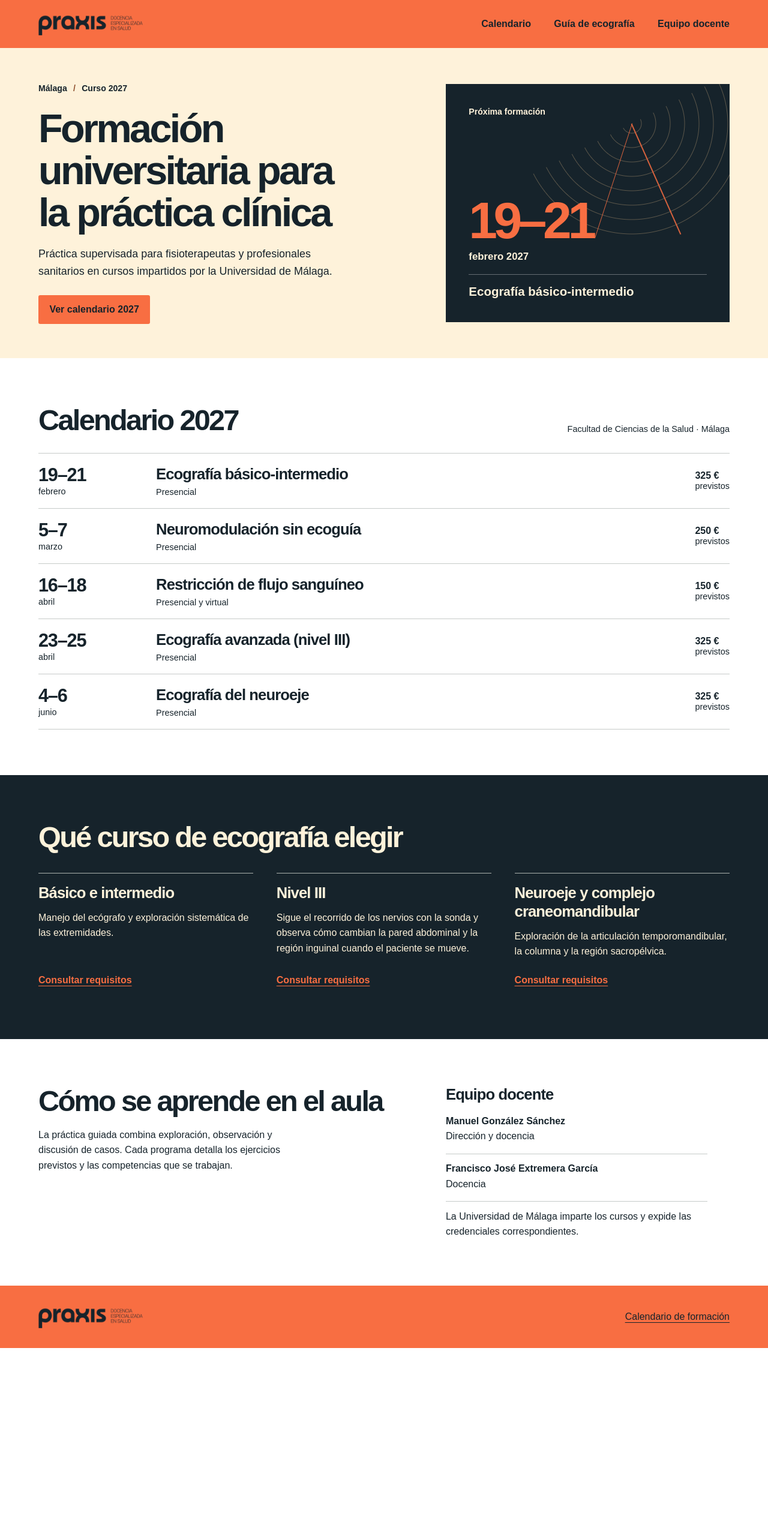
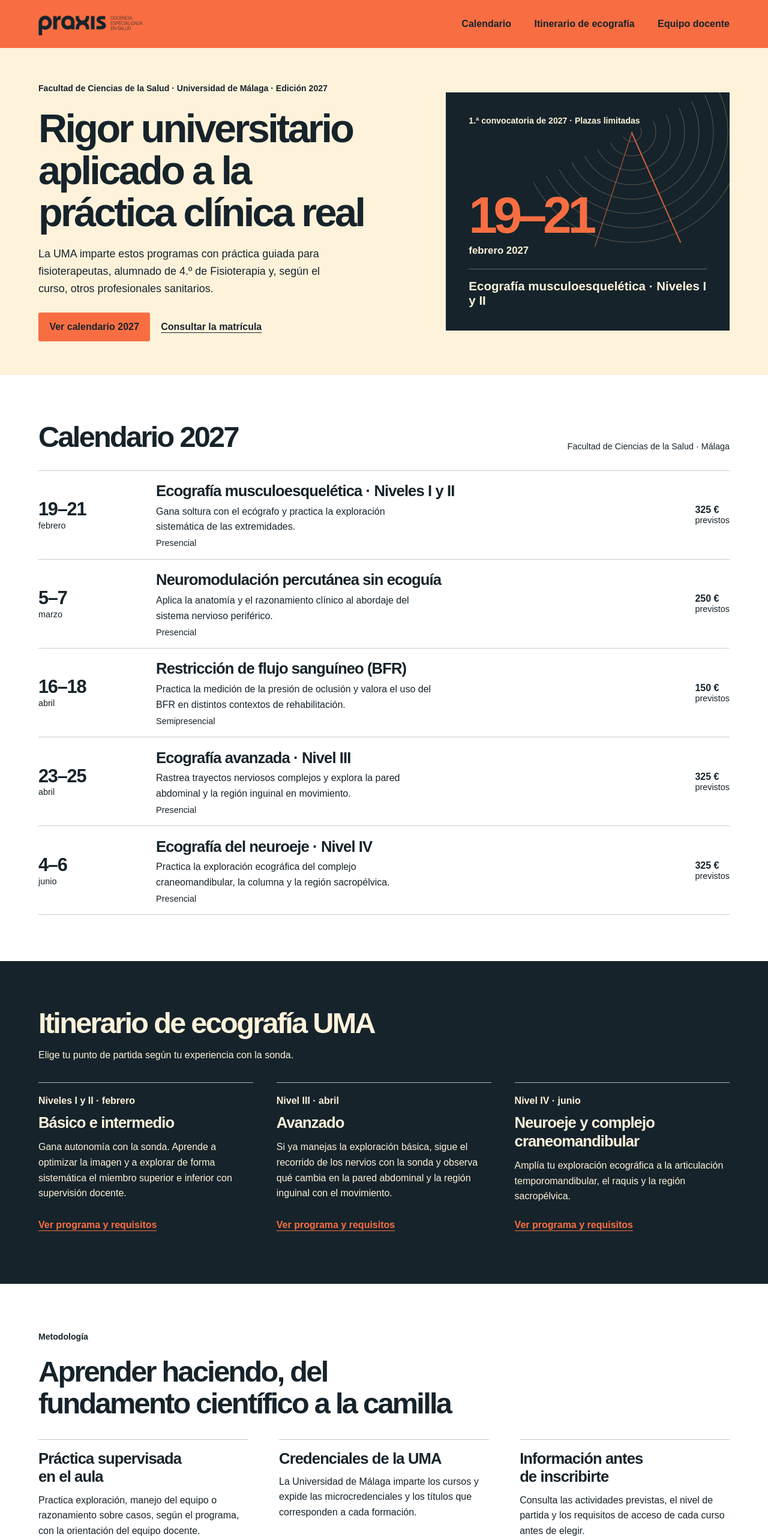
Before and after one commit to elfisiologico/praxis-fisioformacion, an Astro site: page / in a window 1280 px wide. Shown: the top 2562 px of the page at 60% size. Before the commit the page ends 2247 px from the top, so only its background shows below. Built offline with nearby package versions, Linux system fonts and the light colour scheme; Astro itself is replaced by a stand-in of ours.

Commit message:
Aplicar la auditoría editorial a la portada de Praxis

```diff
--- a/src/layouts/Site.astro
+++ b/src/layouts/Site.astro
@@ -7,10 +7,10 @@ const canonical=new URL(Astro.url.pathname,Astro.site);
 ---
 <!doctype html><html lang="es"><head><meta charset="utf-8"/><meta name="viewport" content="width=device-width,initial-scale=1"/><title>{title} · Praxis Fisioformación</title><meta name="description" content={description}/><link rel="canonical" href={canonical}/><meta property="og:title" content={title}/><meta property="og:description" content={description}/><meta property="og:type" content="website"/><meta property="og:url" content={canonical}/><meta property="og:image" content={new URL(base+'media/'+preview+'.png',Astro.site)}/><link rel="icon" href={base+'media/praxis.png'}/></head><body><a class="skip" href="#principal">Saltar al contenido</a><header>
   <a class="brand" href={base}><img src={base+'media/logo-corporativo-color.png'} class="corporate-logo" width="1000" height="1000" alt="Praxis Fisioformación, inicio"/></a>
-  <nav class="wide-nav" aria-label="Principal"><a href={base+'#calendario'}>Calendario</a><a href={base+'#ecografia'}>Guía de ecografía</a><a href={base+'#equipo'}>Equipo docente</a></nav>
+  <nav class="wide-nav" aria-label="Principal"><a href={base+'#calendario'}>Calendario</a><a href={base+'#ecografia'}>Itinerario de ecografía</a><a href={base+'#equipo'}>Equipo docente</a></nav>
   <details class="mobile-menu">
     <summary>Menú</summary>
-    <nav aria-label="Principal móvil"><a href={base+'#calendario'}>Calendario</a><a href={base+'#ecografia'}>Guía de ecografía</a><a href={base+'#equipo'}>Equipo docente</a></nav>
+    <nav aria-label="Principal móvil"><a href={base+'#calendario'}>Calendario</a><a href={base+'#ecografia'}>Itinerario de ecografía</a><a href={base+'#equipo'}>Equipo docente</a></nav>
   </details>
 </header><main id="principal"><slot/></main><footer><a href={base}><img src={base+'media/logo-corporativo-color.png'} class="corporate-logo" width="1000" height="1000" alt="Praxis Fisioformación, inicio"/></a><a href={base+'#calendario'}>Calendario de formación</a></footer></body></html>
 
--- a/src/layouts/style.css
+++ b/src/layouts/style.css
@@ -55,10 +55,23 @@ p,li {line-height:1.6}
 .guide article {display:flex;flex-direction:column;border-top:1px solid #adb3af;padding-top:1.1rem}
 .guide p {margin-block:.8rem}
 .guide a {margin-top:auto;color:var(--accent);gap:.65em}
-#equipo {display:grid;grid-template-columns:minmax(0,1.3fr) minmax(0,1fr);gap:clamp(24px,5vw,88px)}
-#equipo p {margin-top:1rem;max-width:49ch}
-.faculty strong {display:block}
-.faculty p+p {border-top:1px solid var(--line);padding-top:.7rem}
+#ecografia .section-intro {margin-top:.85rem}
+.guide .level,.role {font-weight:750}
+.guide .level {margin:0 0 .5rem}
+.hero-actions {display:flex;align-items:center;flex-wrap:wrap;gap:8px 18px}
+.hero-actions>a:not(.button) {display:inline-flex;align-items:center;min-height:44px;font-weight:700}
+.entry p {margin-top:.38rem;max-width:52ch}
+.editorial-grid {display:grid;grid-template-columns:repeat(3,minmax(0,1fr));gap:clamp(20px,4vw,52px);margin-top:2rem}
+.editorial-grid article {border-top:1px solid var(--line);padding-top:1rem}
+.editorial-grid p,.enrollment p {margin-top:.65rem}
+.team {background:var(--paper)}
+.team .editorial-grid,.enrollment {display:grid;grid-template-columns:repeat(2,minmax(0,1fr))}
+.enrollment {gap:clamp(18px,4vw,52px);align-items:center}
+.enrollment>.button {justify-self:start}
+.enrollment form {display:grid;gap:.65rem;max-width:30rem}
+.enrollment form .button {justify-self:start;cursor:pointer;border:0;font:inherit;font-weight:750}
+.enrollment label {font-weight:700}
+.enrollment :is(input,select) {font:inherit;color:inherit;min-height:44px;width:100%;background:white;border:1px solid #657179;border-radius:3px;padding:.5em}
 footer {background:var(--accent);color:var(--ink);padding-block:1.25rem;gap:1rem;flex-wrap:wrap}
 footer a {display:inline-flex;align-items:center;min-height:44px}
 .course {padding-top:1.25rem}
@@ -109,7 +122,7 @@ footer a {display:inline-flex;align-items:center;min-height:44px}
   .date {grid-row:span 2;align-self:start}
   .price {grid-column:2;font-weight:550;font-size:.85rem}
   .price small {display:inline;font-size:inherit}
-  .guide,#equipo,.coursegrid {grid-template-columns:1fr;gap:24px}
+  .guide,.editorial-grid,.team .editorial-grid,.enrollment,.coursegrid {grid-template-columns:1fr;gap:24px}
   .guide {margin-top:1.5rem}
   .guide p {margin:.45rem 0}
   .coursegrid {margin-top:1.2rem}
--- a/src/pages/index.astro
+++ b/src/pages/index.astro
@@ -1,39 +1,136 @@
 ---
 import Site from '../layouts/Site.astro';
 import courses from '../data/cursos.json';
-const url=(c)=>'cursos/'+c.slug+'/';
-const next=courses.find(c=>c.end>=new Date().toISOString().slice(0,10));
-const guide=[{c:courses[0],label:'Básico e intermedio',text:'Manejo del ecógrafo y exploración sistemática de las extremidades.'},{c:courses[3],label:'Nivel III',text:'Sigue el recorrido de los nervios con la sonda y observa cómo cambian la pared abdominal y la región inguinal cuando el paciente se mueve.'},{c:courses[4],label:'Neuroeje y complejo craneomandibular',text:'Exploración de la articulación temporomandibular, la columna y la región sacropélvica.'}];
+
+const url = (course) => 'cursos/' + course.slug + '/';
+const today = new Intl.DateTimeFormat('sv-SE', { timeZone: 'Europe/Madrid' }).format(new Date());
+const nextIndex = courses.findIndex(course => course.end >= today);
+const next = courses[nextIndex];
+const enrollmentPortal = 'https://www.titulacionespropias.uma.es/';
+const alertEndpoint = process.env.ENROLLMENT_ALERT_ENDPOINT;
+const privacyUrl = process.env.ENROLLMENT_ALERT_PRIVACY_URL;
+const alertsEnabled = alertEndpoint?.startsWith('https://') && privacyUrl?.startsWith('https://');
+
+const guide = [
+  {
+    course: courses[0],
+    level: 'Niveles I y II',
+    label: 'Básico e intermedio',
+    text: 'Gana autonomía con la sonda. Aprende a optimizar la imagen y a explorar de forma sistemática el miembro superior e inferior con supervisión docente.',
+  },
+  {
+    course: courses[3],
+    level: 'Nivel III',
+    label: 'Avanzado',
+    text: 'Si ya manejas la exploración básica, sigue el recorrido de los nervios con la sonda y observa qué cambia en la pared abdominal y la región inguinal con el movimiento.',
+  },
+  {
+    course: courses[4],
+    level: 'Nivel IV',
+    label: 'Neuroeje y complejo craneomandibular',
+    text: 'Amplía tu exploración ecográfica a la articulación temporomandibular, el raquis y la región sacropélvica.',
+  },
+];
+
+const agenda = [
+  { title: 'Ecografía musculoesquelética · Niveles I y II', benefit: 'Gana soltura con el ecógrafo y practica la exploración sistemática de las extremidades.' },
+  { title: 'Neuromodulación percutánea sin ecoguía', benefit: 'Aplica la anatomía y el razonamiento clínico al abordaje del sistema nervioso periférico.' },
+  { title: 'Restricción de flujo sanguíneo (BFR)', benefit: 'Practica la medición de la presión de oclusión y valora el uso del BFR en distintos contextos de rehabilitación.', mode: 'Semipresencial' },
+  { title: 'Ecografía avanzada · Nivel III', benefit: 'Rastrea trayectos nerviosos complejos y explora la pared abdominal y la región inguinal en movimiento.' },
+  { title: 'Ecografía del neuroeje · Nivel IV', benefit: 'Practica la exploración ecográfica del complejo craneomandibular, la columna y la región sacropélvica.' },
+];
 ---
-<Site title="Formación universitaria para la práctica clínica" description="Formación de fisioterapia en Málaga. Consulta los programas, compara niveles de ecografía y revisa requisitos y fechas de la Universidad de Málaga.">
+
+<Site title="Rigor universitario aplicado a la práctica clínica real" description="Formación práctica en fisioterapia impartida por la Universidad de Málaga. Consulta los programas, niveles de ecografía y fechas de 2027.">
   <section class="hero">
     <div class="intro">
-      <p class="location">Málaga <span> / </span> Curso 2027</p>
-      <h1>Formación universitaria para la práctica clínica</h1>
-      <p class="lead">Práctica supervisada para fisioterapeutas y profesionales sanitarios en cursos impartidos por la Universidad de Málaga.</p>
-      <a class="button" href="#calendario">Ver calendario 2027</a>
+      <p class="location">Facultad de Ciencias de la Salud · Universidad de Málaga · Edición 2027</p>
+      <h1>Rigor universitario aplicado a la práctica clínica real</h1>
+      <p class="lead">La UMA imparte estos programas con práctica guiada para fisioterapeutas, alumnado de 4.º de Fisioterapia y, según el curso, otros profesionales sanitarios.</p>
+      <div class="hero-actions">
+        <a class="button" href="#calendario">Ver calendario 2027</a>
+        <a href="#matricula">{alertsEnabled ? 'Avísame cuando abra la matrícula' : 'Consultar la matrícula'}</a>
+      </div>
     </div>
     {next && <a class="feature" href={url(next)}>
       <div class="scan" aria-hidden="true"><i></i><b></b></div>
-      <small>Próxima formación</small>
+      <small>{nextIndex + 1}.ª convocatoria de 2027 · Plazas limitadas</small>
       <div class="feature-info">
         <div class="stamp">{next.days} <span>{next.month} 2027</span></div>
-        <div class="feature-name">{next.short}</div>
+        <div class="feature-name">{agenda[nextIndex].title}</div>
       </div>
     </a>}
   </section>
+
   <section id="calendario">
     <div class="section-head"><h2>Calendario 2027</h2><p>Facultad de Ciencias de la Salud · Málaga</p></div>
-    <div class="agenda">{courses.map(c=><a href={url(c)}>
-      <div class="date">{c.days}<small>{c.month}</small></div>
-      <div class="entry"><h3>{c.short}</h3><span>{c.mode}</span></div>
-      <span class="price">{c.price} <small>previstos</small></span>
+    <div class="agenda">{courses.map((course, index) => <a href={url(course)}>
+      <div class="date">{course.days}<small>{course.month}</small></div>
+      <div class="entry">
+        <h3>{agenda[index].title}</h3>
+        <p>{agenda[index].benefit}</p>
+        <span>{agenda[index].mode ?? course.mode}</span>
+      </div>
+      <span class="price">{course.price} <small>previstos</small></span>
     </a>)}</div>
   </section>
-  <section id="ecografia"><h2>Qué curso de ecografía elegir</h2>
-    <div class="guide">{guide.map(g=><article><h3>{g.label}</h3><p>{g.text}</p><a href={url(g.c)+'#acceso'} aria-label={'Consultar requisitos de '+g.label}>Consultar requisitos</a></article>)}</div>
+
+  <section id="ecografia">
+    <h2>Itinerario de ecografía UMA</h2>
+    <p class="section-intro">Elige tu punto de partida según tu experiencia con la sonda.</p>
+    <div class="guide">{guide.map(({ course, level, label, text }) => <article>
+      <p class="level">{level} · {course.month}</p>
+      <h3>{label}</h3>
+      <p>{text}</p>
+      <a href={url(course)} aria-label={'Ver programa y requisitos de ' + label}>Ver programa y requisitos</a>
+    </article>)}</div>
   </section>
-  <section id="equipo"><div><h2>Cómo se aprende en el aula</h2><p>La práctica guiada combina exploración, observación y discusión de casos. Cada programa detalla los ejercicios previstos y las competencias que se trabajan.</p></div>
-    <div class="faculty"><h3>Equipo docente</h3><p><strong>Manuel González Sánchez</strong>Dirección y docencia</p><p><strong>Francisco José Extremera García</strong>Docencia</p><p>La Universidad de Málaga imparte los cursos y expide las credenciales correspondientes.</p></div>
+
+  <section id="metodologia">
+    <p class="location">Metodología</p>
+    <h2>Aprender haciendo, del fundamento científico a la camilla</h2>
+    <div class="editorial-grid">
+      <article><h3>Práctica supervisada en el aula</h3><p>Practica exploración, manejo del equipo o razonamiento sobre casos, según el programa, con la orientación del equipo docente.</p></article>
+      <article><h3>Credenciales de la UMA</h3><p>La Universidad de Málaga imparte los cursos y expide las microcredenciales y los títulos que corresponden a cada formación.</p></article>
+      <article><h3>Información antes de inscribirte</h3><p>Consulta las actividades previstas, el nivel de partida y los requisitos de acceso de cada curso antes de elegir.</p></article>
+    </div>
+  </section>
+
+  <section id="equipo" class="team">
+    <h2>Dirección académica y clínica</h2>
+    <div class="editorial-grid">
+      <article>
+        <h3>Dr. Manuel González Sánchez</h3>
+        <p class="role">Dirección académica y docencia</p>
+        <p>Catedrático en Ciencias de la Salud de la Universidad de Málaga. Dirige las formaciones y coordina su propuesta académica en la UMA.</p>
+      </article>
+      <article>
+        <h3>Francisco José Extremera García</h3>
+        <p class="role">Coordinación clínica y docencia</p>
+        <p>Fisioterapeuta y osteópata D.O., especialista en fisioterapia invasiva y terapia fascial manipulativa. Diseña la práctica aplicada para trasladar lo aprendido a consulta.</p>
+      </article>
+    </div>
+  </section>
+
+  <section id="matricula" class="enrollment">
+    <div>
+      <h2>{alertsEnabled ? '¿Quieres saber cuándo abre la matrícula?' : 'Consulta las convocatorias de 2027'}</h2>
+      <p>{alertsEnabled
+        ? 'Déjanos tu correo y te avisaremos cuando se habilite la matrícula en la Universidad de Málaga.'
+        : 'Comprueba el estado de inscripción en el portal de la Universidad de Málaga. En cada ficha encontrarás el código del curso y sus plazos previstos.'}</p>
+    </div>
+    {alertsEnabled ? <form method="post" action={alertEndpoint}>
+      <label for="alert-email">Tu correo electrónico</label>
+      <input id="alert-email" name="email" type="email" autocomplete="email" required />
+      <label for="alert-profile">Tu perfil</label>
+      <select id="alert-profile" name="profile" required>
+        <option value="" disabled selected>Selecciona tu perfil</option>
+        <option value="fisioterapeuta">Soy fisioterapeuta</option>
+        <option value="estudiante-uma">Soy estudiante de Fisioterapia de la UMA</option>
+        <option value="otro">Otro perfil</option>
+      </select>
+      <p><a href={privacyUrl}>Información sobre el uso de tus datos</a></p>
+      <button type="submit" class="button">Recibir aviso de matrícula</button>
+    </form> : <a class="button" href={enrollmentPortal}>Consultar en la UMA</a>}
   </section>
 </Site>
```
Also changed, not shown: .github/workflows/pages.yml.
